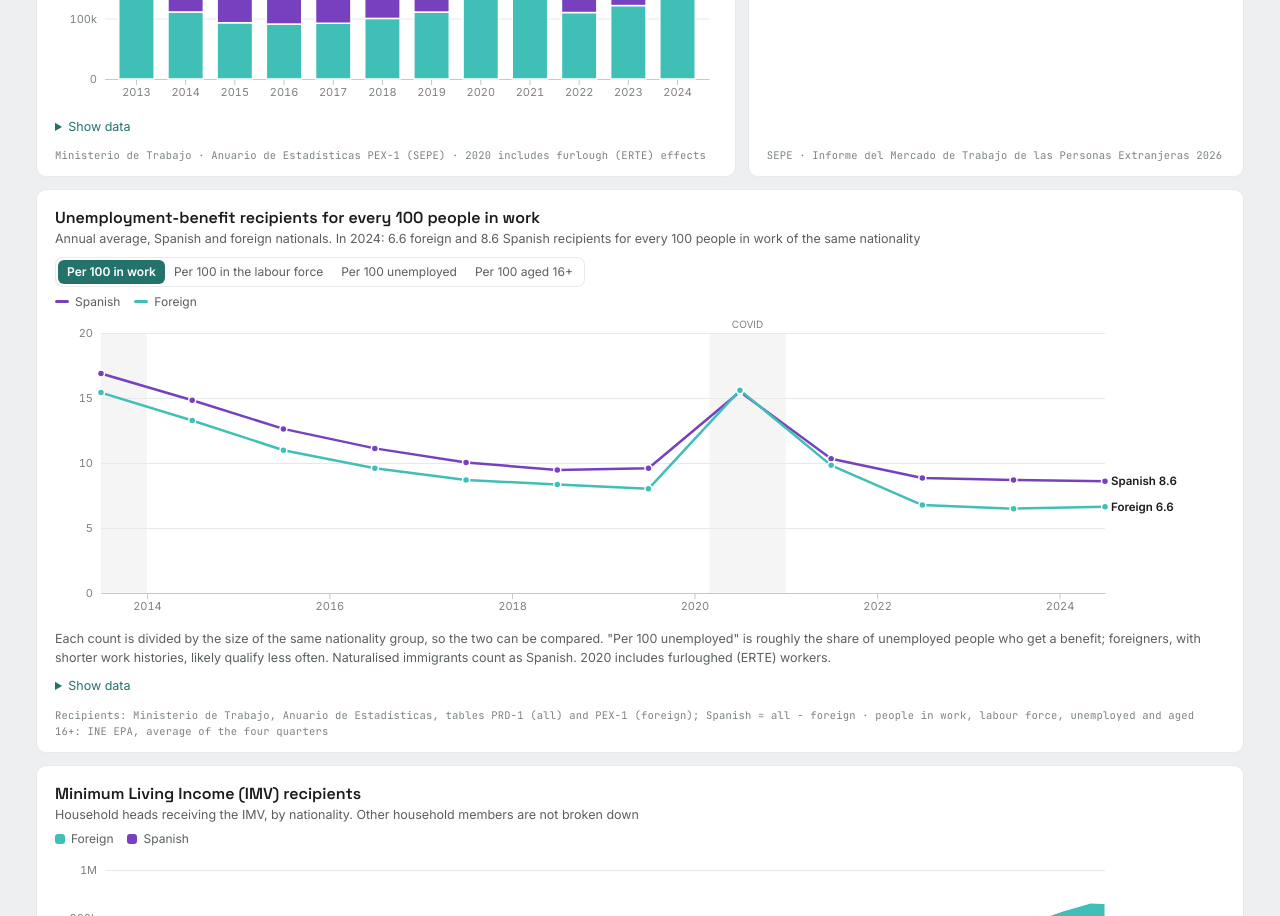
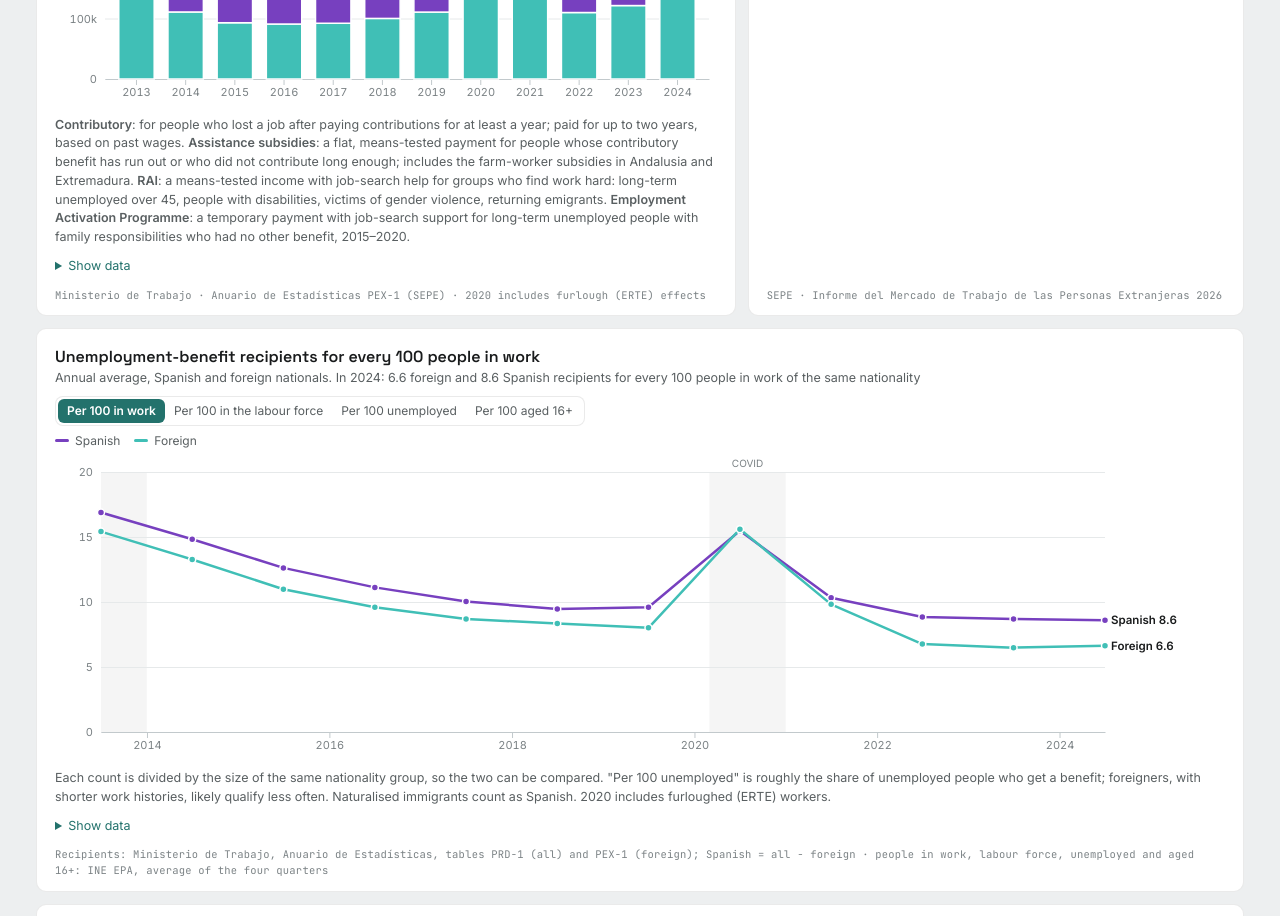
Before and after one commit to gwenywere/extranjeros, a plain HTML site: page index.html in a window 1280 px wide. Shown: the part 9349-10265 px from the top of the page. Drawn offline with nearby package versions, Linux system fonts and the light colour scheme.

Commit message:
Explain the unemployment benefit types

```diff
--- a/index.html
+++ b/index.html
@@ -514,6 +514,7 @@ footer p, footer li { overflow-wrap: anywhere; }  /* long file names / URLs must
         <div class="head"><div><h3>Foreign recipients of unemployment benefits</h3><p class="sub">Annual average, by type. Label: share of all recipients who are foreign</p></div></div>
         <div class="legend" id="lg-ben"></div>
         <div class="chart" id="c-ben"></div>
+        <p class="note"><b>Contributory</b>: for people who lost a job after paying contributions for at least a year; paid for up to two years, based on past wages. <b>Assistance subsidies</b>: a flat, means-tested payment for people whose contributory benefit has run out or who did not contribute long enough; includes the farm-worker subsidies in Andalusia and Extremadura. <b>RAI</b>: a means-tested income with job-search help for groups who find work hard: long-term unemployed over 45, people with disabilities, victims of gender violence, returning emigrants. <b>Employment Activation Programme</b>: a temporary payment with job-search support for long-term unemployed people with family responsibilities who had no other benefit, 2015–2020.</p>
         <details><summary>Show data</summary><div class="table-wrap" id="t-ben"></div></details>
         <div class="vars">Ministerio de Trabajo · Anuario de Estadísticas PEX-1 (SEPE) · 2020 includes furlough (ERTE) effects</div>
       </article>
```
